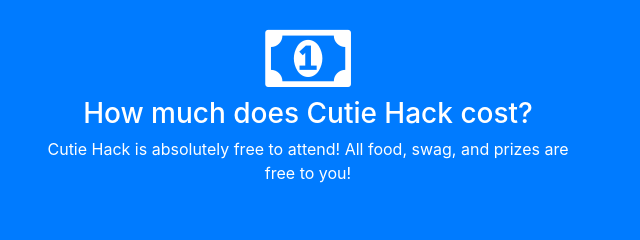
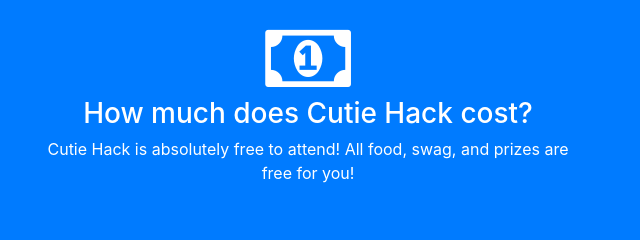
Before and after one commit to lepatrick714/cutiehacksFall2017, a website with bundled scripts: page index.html in a window 1280 px wide. Shown: the part 1600-1840 px from the top of the page, 617-1257 px from the left. Built offline with nearby package versions, Linux system fonts and the light colour scheme.

Commit message:
Fixed Grammar

```diff
--- a/index.html
+++ b/index.html
@@ -110,7 +110,7 @@
               <div class="col align-center">
                   <i class="fa fa-money fa-5x"></i>
                   <h3>How much does Cutie Hack cost?</h3>
-                  <p class="answer">Cutie Hack is absolutely free to attend! All food, swag, and prizes are free to you!</p>
+                  <p class="answer">Cutie Hack is absolutely free to attend! All food, swag, and prizes are free for you!</p>
               </div>
             </div>
             <br><br><br>
```
